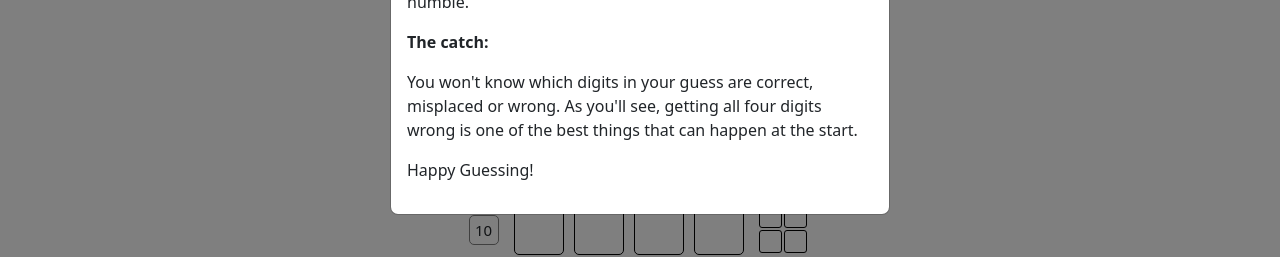
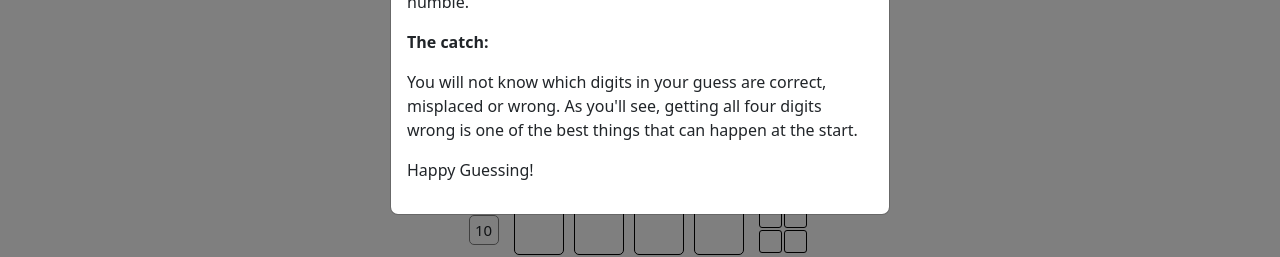
Before and after one commit to SM-WM/Numble-Web, a Next.js app: page / in a window 1280 px wide. Both pictures are taken after a click on the button 1045 px from the left and 32 px from the top of the page. Shown: the part 404-661 px from the top of the page. Built offline with nearby package versions, Linux system fonts and the light colour scheme.

Commit message:
edit howtoplay message

```diff
--- a/components/Nav/HowToPlay.tsx
+++ b/components/Nav/HowToPlay.tsx
@@ -23,7 +23,7 @@ export default function HowToPlay() {
           <Modal.Title>Guess the Numble in 10 tries</Modal.Title>
         </Modal.Header>
         <Modal.Body className='test'>
-          <p>Every numble is composed of 4 unique digits. Each guess will be a 4 digit number... Your solution's digits don't have to be unique. Hit the enter button to submit.</p>
+          <p>Every numble is composed of 4 unique digits. Each guess will be a 4 digit number... Your solution&apos;s digits don&apos;t have to be unique. Hit the enter button to submit.</p>
 
           <p>After each guess, the score column will let you know:</p>
 
@@ -34,7 +34,7 @@ export default function HowToPlay() {
 
           <p><b>The catch:</b></p>
 
-          <p>You won't know which digits in your guess are correct, misplaced or wrong. As you'll see, getting all four digits wrong is one of the best things that can happen at the start.</p>
+          <p>You will not know which digits in your guess are correct, misplaced or wrong. As you&apos;ll see, getting all four digits wrong is one of the best things that can happen at the start.</p>
 
           <p>Happy Guessing!</p>
         </Modal.Body>
```
